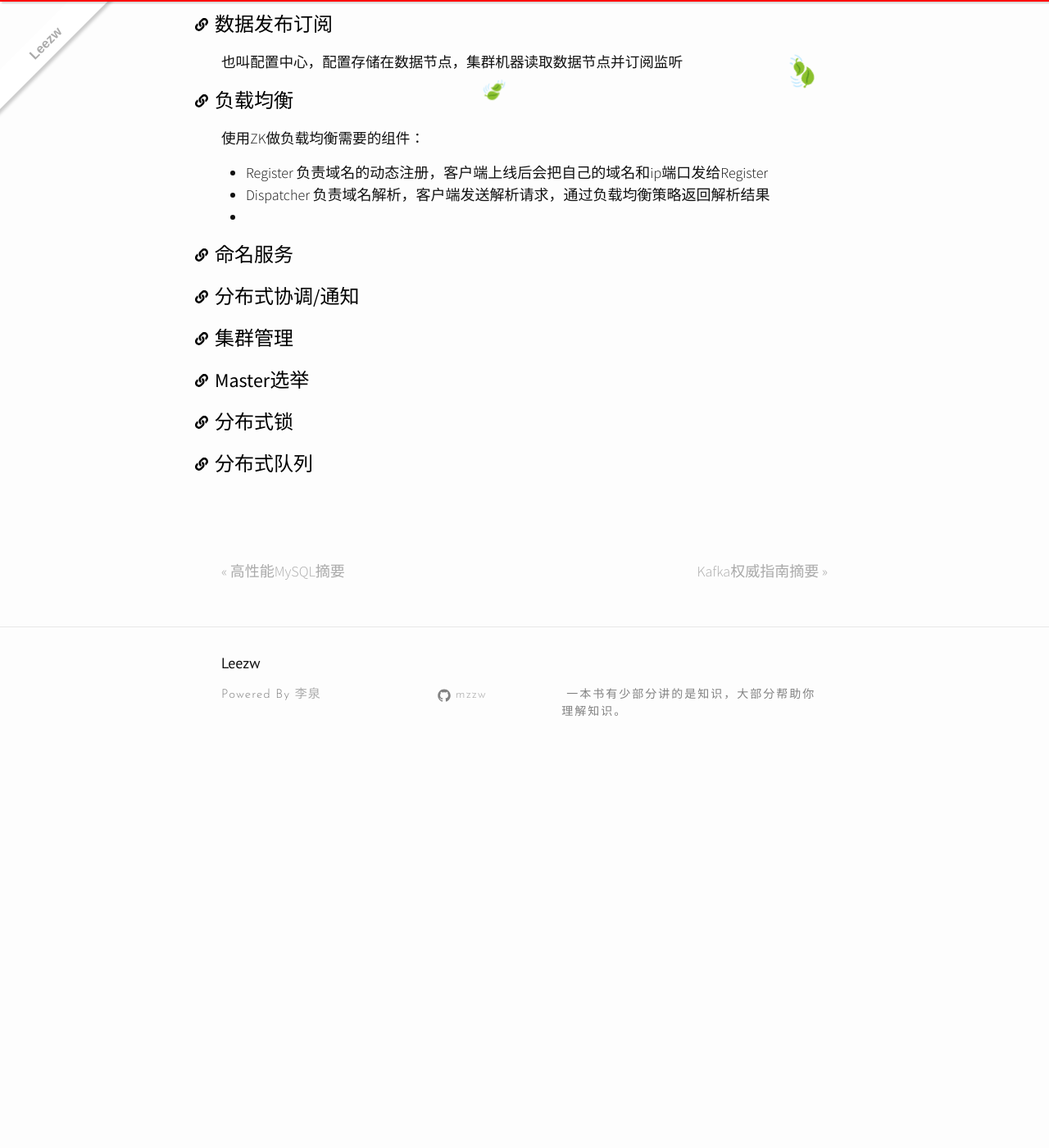
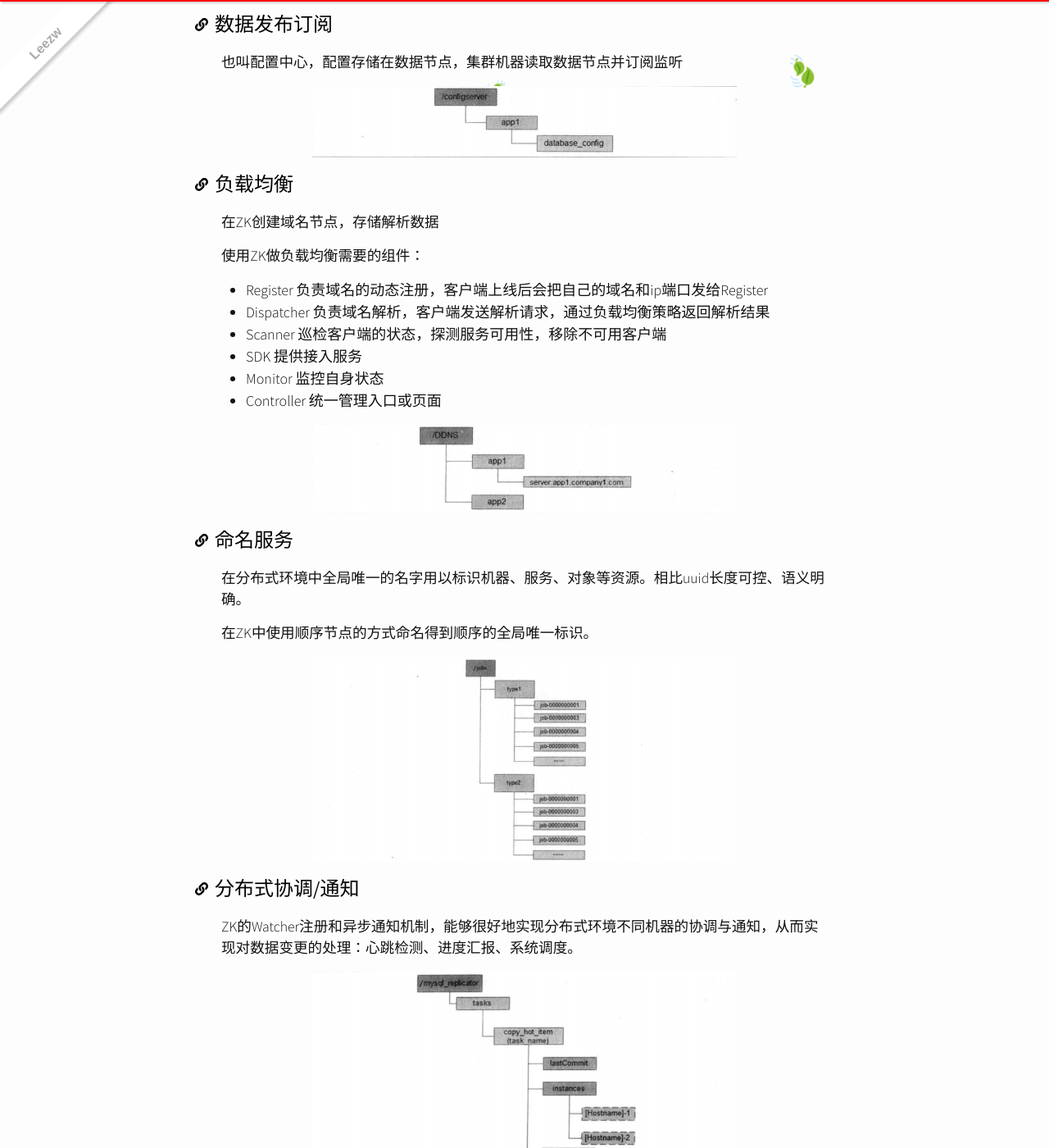
Before and after one commit to quantum-li/quantum-li.github.io, a Jekyll site: the page built from _posts/2020-05-08-from-paxos-to-zookeeper.md, in a window 1280 px wide and 1400 px high, scrolled down 11361 px. Shown: the whole window at 82% size. Built offline with Jekyll 4.4.1, drawn with Linux system fonts in a browser that asks for light colours; nearby versions of some CDN libraries; comment, search, counter and statistics services are not loaded; before the commit the page ends 12300 px from its top, so only the background shows below that; some of the changed text lies outside the part shown.

Commit message:
2020-05-18 16:32:33

```diff
--- a/_posts/2020-05-08-from-paxos-to-zookeeper.md
+++ b/_posts/2020-05-08-from-paxos-to-zookeeper.md
@@ -393,22 +393,67 @@ ZAB协议主要用于构建一个高可用的分布式数据主备系统，而Pa
 
 也叫配置中心，配置存储在数据节点，集群机器读取数据节点并订阅监听
 
+![配置管理节点示意图](/assets/images/fa92bb0d-c4fa-4a17-8d7e-ab054f23fd97.png)
+
 ## 负载均衡
+
+在ZK创建域名节点，存储解析数据
 
 使用ZK做负载均衡需要的组件：
 
 + Register 负责域名的动态注册，客户端上线后会把自己的域名和ip端口发给Register
 + Dispatcher 负责域名解析，客户端发送解析请求，通过负载均衡策略返回解析结果
-+
++ Scanner 巡检客户端的状态，探测服务可用性，移除不可用客户端
++ SDK 提供接入服务
++ Monitor 监控自身状态
++ Controller 统一管理入口或页面
+
+![DDNS节点示意图](/assets/images/049c2dbc-b526-48d3-af48-2a266a28342a.png)
 
 ## 命名服务
 
+在分布式环境中全局唯一的名字用以标识机器、服务、对象等资源。相比uuid长度可控、语义明确。
+
+在ZK中使用顺序节点的方式命名得到顺序的全局唯一标识。
+
+![全局唯一ID节点示意图](/assets/images/42db8c0e-627f-4031-94a9-22c655ad9cbf.png)
+
 ## 分布式协调/通知
+
+ZK的Watcher注册和异步通知机制，能够很好地实现分布式环境不同机器的协调与通知，从而实现对数据变更的处理：心跳检测、进度汇报、系统调度。
+
+![MySQL数据复制服务业务热备节点示意图](/assets/images/fc991ebb-34ff-4935-ae31-263df9985bc5.png)
+
+![MySQL数据复制服务业务冷备节点示意图](/assets/images/ed12ecee-dedd-476d-8f6b-735869196029.png)
+
+![MySQL数据复制服务冷备流程图](/assets/images/e167fd4c-161b-4491-a658-947a2b07e01d.png)
 
 ## 集群管理
 
 ## Master选举
 
+ZK同一个临时节点只有一个客户端能够创建成功，创建成功的节点成为Master，其他节点注册节点变更的Watcher，来监听主节点的状态。
+
 ## 分布式锁
 
+排它锁：
+
+![排它锁流程示意图](/assets/images/7c77c6ab-9f5e-4595-9256-7db460a5b935.png)
+
+共享锁：
+
+![共享锁流程示意图](/assets/images/60b3776a-35e0-421c-bd1b-78056d2789b8.png)
+
+为了减少共享锁通知影响范围，改进后流程如下
+
+![改进后的共享锁流程示意图](/assets/images/91fc8c9b-0aa5-47ff-b512-d08a752ffbb0.png)
+
 ## 分布式队列
+
+FIFO队列：
+
+![FIFO队列](/assets/images/3658a58d-4c53-4c19-89fd-a4233030fa9c.png)
+
+Barrier屏障：
+
+![Barrier:分布式屏障](/assets/images/e44a8c47-2e1e-4526-9003-c864aa89dd48.png)
```
Also changed, not shown: assets/images/049c2dbc-b526-48d3-af48-2a266a28342a.png (added), assets/images/3658a58d-4c53-4c19-89fd-a4233030fa9c.png (added), assets/images/42db8c0e-627f-4031-94a9-22c655ad9cbf.png (added), assets/images/60b3776a-35e0-421c-bd1b-78056d2789b8.png (added), assets/images/7c77c6ab-9f5e-4595-9256-7db460a5b935.png (added), assets/images/91fc8c9b-0aa5-47ff-b512-d08a752ffbb0.png (added), assets/images/e167fd4c-161b-4491-a658-947a2b07e01d.png (added), assets/images/e44a8c47-2e1e-4526-9003-c864aa89dd48.png (added), assets/images/ed12ecee-dedd-476d-8f6b-735869196029.png (added), assets/images/fa92bb0d-c4fa-4a17-8d7e-ab054f23fd97.png (added), assets/images/fc991ebb-34ff-4935-ae31-263df9985bc5.png (added).
